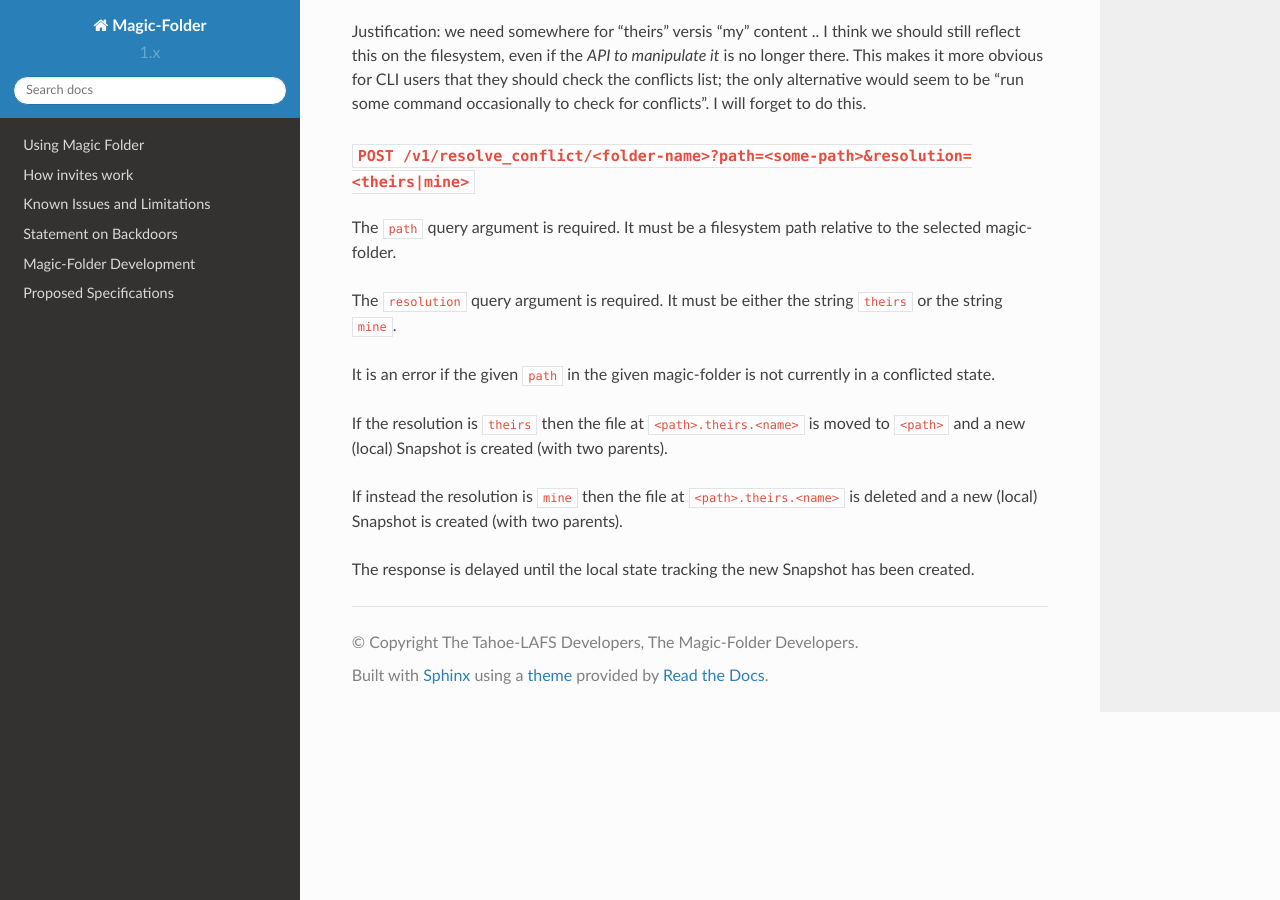
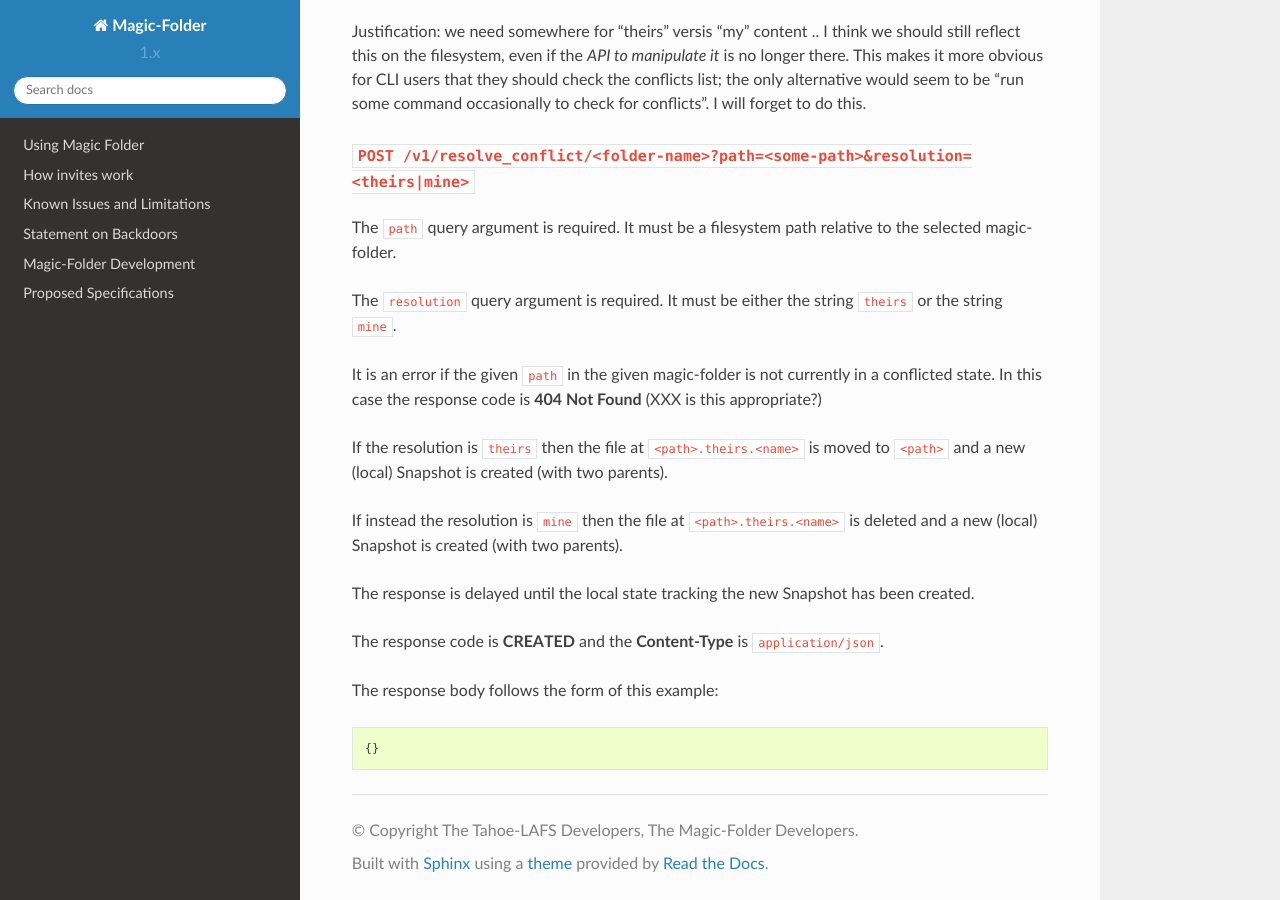
Before and after one commit to tahoe-lafs/magic-folder, a Sphinx documentation site: the page built from docs/downloader.rst, in a window 1280 px wide and 900 px high, scrolled down 3280 px. Built offline with Sphinx 7.4.7 and the Read the Docs theme 2.0.0, drawn with Linux system fonts in a browser that asks for light colours; pages that are not in the unit, such as notebooks, are missing from menus.

Commit message:
return codes

```diff
--- a/docs/downloader.rst
+++ b/docs/downloader.rst
@@ -183,11 +183,16 @@ It must be a filesystem path relative to the selected magic-folder.
 The ``resolution`` query argument is required.
 It must be either the string ``theirs`` or the string ``mine``.
 
-It is an error if the given ``path`` in the given magic-folder is not
-currently in a conflicted state.
+It is an error if the given ``path`` in the given magic-folder is not currently in a conflicted state. In this case the response code is **404 Not Found** (XXX is this appropriate?)
 
 If the resolution is ``theirs`` then the file at ``<path>.theirs.<name>`` is moved to ``<path>`` and a new (local) Snapshot is created (with two parents).
 
 If instead the resolution is ``mine`` then the file at ``<path>.theirs.<name>`` is deleted and a new (local) Snapshot is created (with two parents).
 
 The response is delayed until the local state tracking the new Snapshot has been created.
+
+The response code is **CREATED** and the **Content-Type** is ``application/json``.
+
+The response body follows the form of this example::
+
+  {}
```
